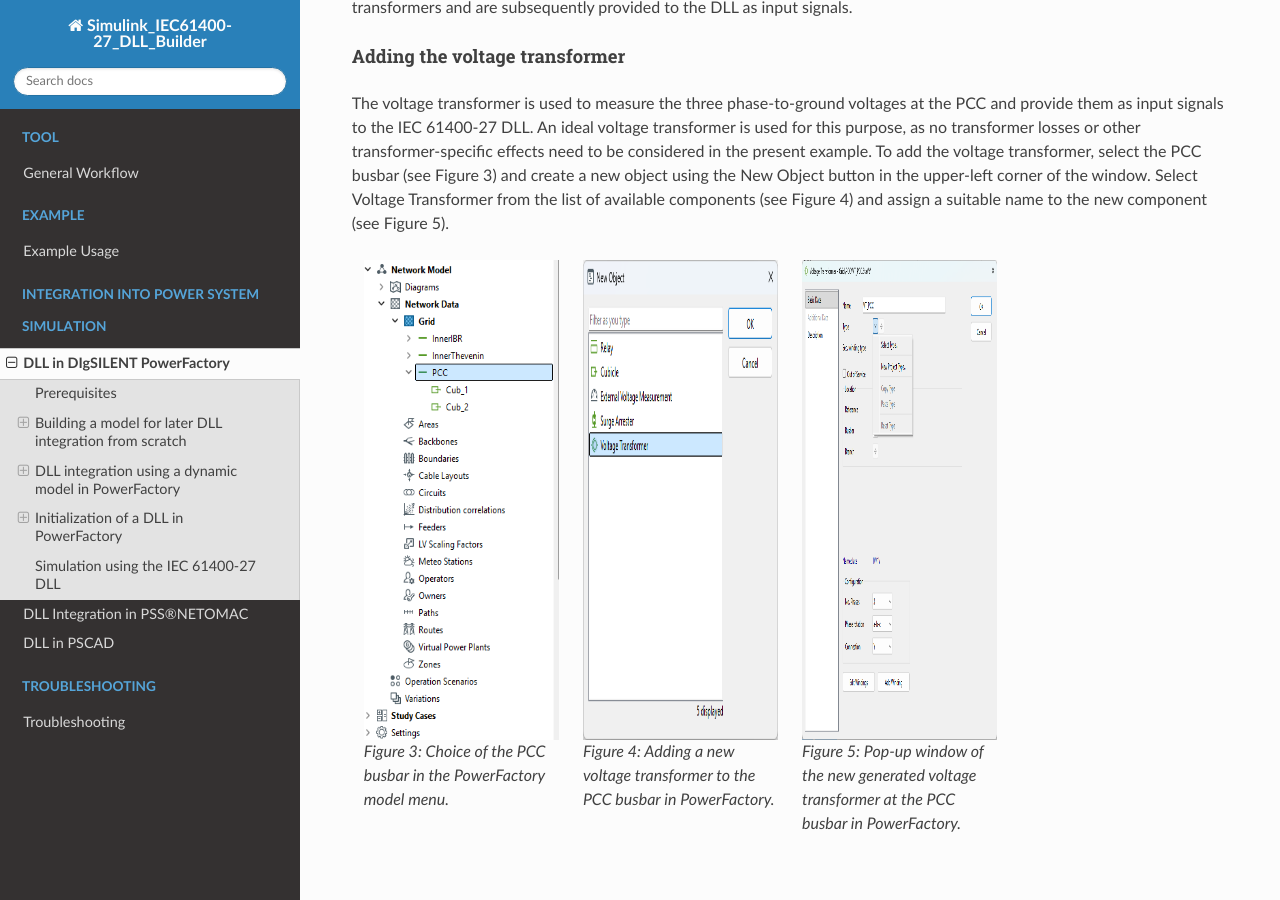
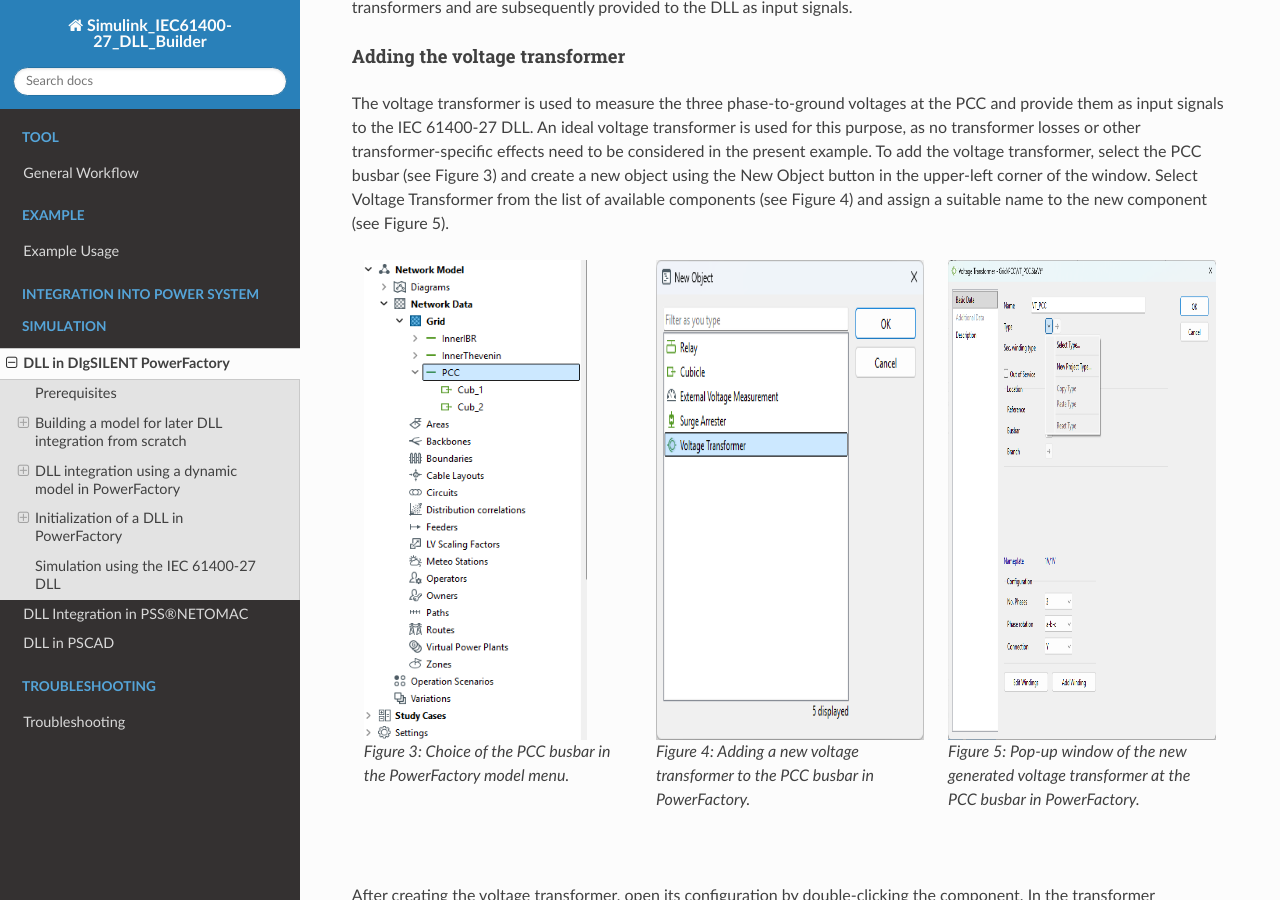
Before and after one commit to Institute-of-Electrical-Energy-Systems/SIMULINK_DLL_Builder, a Sphinx documentation site: the page built from docs/DLL_in_PF.rst, in a window 1280 px wide and 900 px high, scrolled down 1905 px. Built offline with Sphinx 7.4.7 and the Read the Docs theme 3.1.0, drawn with Linux system fonts in a browser that asks for light colours; formulas are drawn with MathJax 3.

Commit message:
Update DLL_in_PF.rst

```diff
--- a/docs/DLL_in_PF.rst
+++ b/docs/DLL_in_PF.rst
@@ -69,7 +69,7 @@
 To add the voltage transformer, select the PCC busbar (see Figure 3) and create a new object using the New Object button in the upper-left corner of the window.
 Select Voltage Transformer from the list of available components (see Figure 4) and assign a suitable name to the new component (see Figure 5).
 
-.. grid:: 4
+.. grid:: 3
 
    .. grid-item::
 
@@ -114,7 +114,7 @@
       ..  figure:: ./images/PowerFactory/VT_PowerFactory5.png
             :alt: Pop-up window after right-clicking the new voltage transformer.
             :align: center
-            :width: 50%
+            :height: 30em
 
             Figure 8: Pop-up window after right-clicking the new voltage transformer.
 
@@ -123,6 +123,7 @@
       ..  figure:: ./images/PowerFactory/VT_PowerFactory7.png
             :alt: Opening the voltage transformer result variable window by double-clicking.
             :align: center
+            :height: 30em
 
             Figure 9: Opening the voltage transformer result variable window by double-clicking.
 
@@ -131,6 +132,7 @@
       ..  figure:: ./images/PowerFactory/VT_PowerFactory8.png
             :alt: Adding the necessary voltage measurements to the result log.
             :align: center
+            :height: 30em
 
             Figure 10: Adding the necessary voltage measurements to the result log.
 
```
